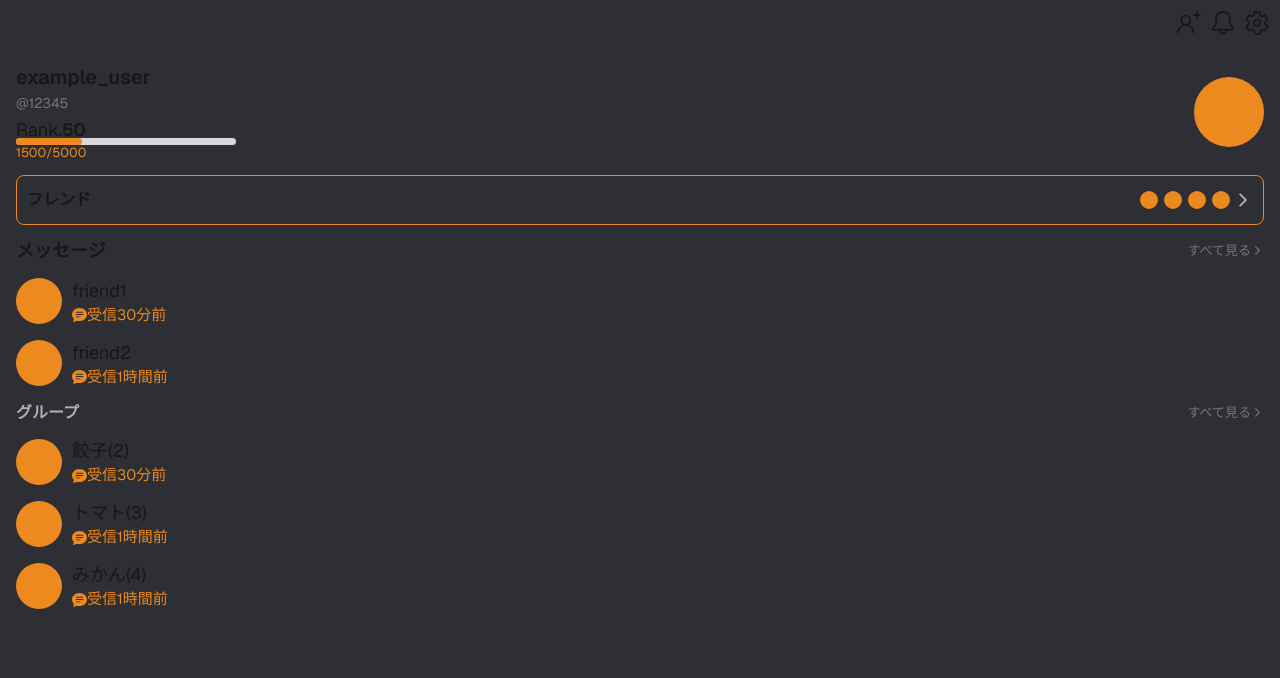
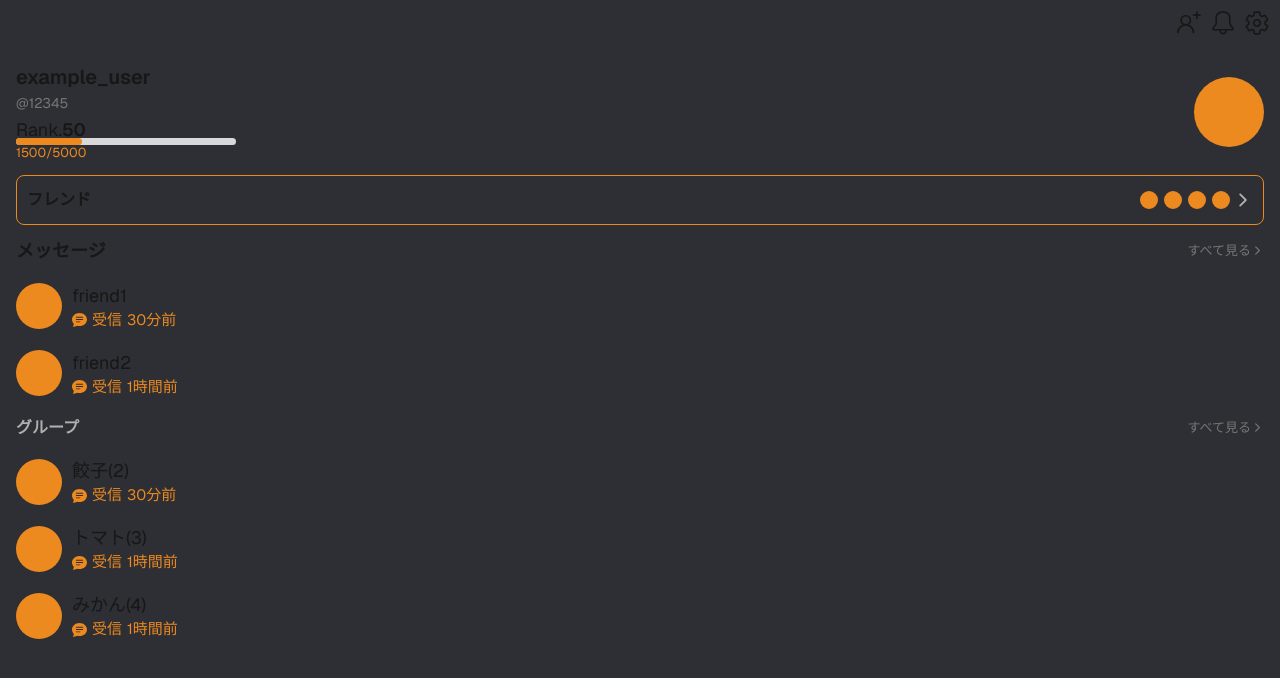
Before and after one commit to hakyukawa/frist_chat_next, a Next.js app in the folder hakyukawa-next/: page /home in a window 1280 px wide. Shown: the top 678 px of the page. Built offline with nearby package versions, Linux system fonts and the light colour scheme.

Commit message:
[update]Groupコンポーネントのボタンのマージンを調整し、受信テキストにスタイルを追加

```diff
--- a/hakyukawa-next/src/components/common/Group.tsx
+++ b/hakyukawa-next/src/components/common/Group.tsx
@@ -14,7 +14,7 @@ export default function Group(props: GroupProps) {
     }
 
     return (
-        <button onClick={handleGroupClick} className="my-5 flex items-center">
+        <button onClick={handleGroupClick} className="my-7 flex items-center">
             <div className="bg-main w-[46px] h-[46px] rounded-full mr-4"></div>
             <div>
                 <h2 className="text-[1.8rem] flex items-center">
@@ -22,8 +22,8 @@ export default function Group(props: GroupProps) {
                     {props.type == "group" && `(${props.NumberOfPerson})`}
                 </h2>
                 <p className="text-[1.5rem] text-main flex items-center">
-                    <BsChatTextFill />
-                    受信
+                    <BsChatTextFill style={{ marginRight: "5px" }} />
+                    <span style={{ marginRight: "5px" }}>受信</span>
                     {props.LastMessageTime < 60
                         ? `${props.LastMessageTime}分前`
                         : `${Math.floor(props.LastMessageTime / 60)}時間前`}
```
